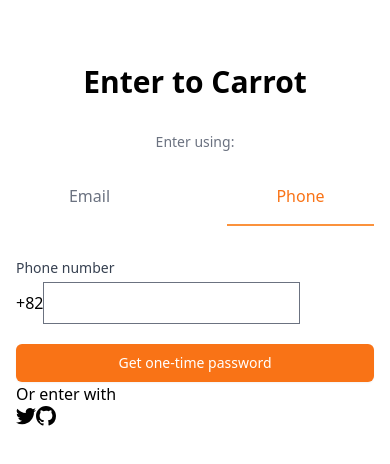
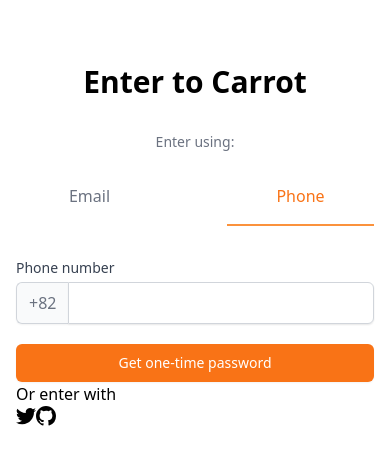
Before and after one commit to kubby159/carrot-market, a Next.js app: page /enter in a window 390 px wide. Both pictures are taken after a click on the button "Phone". Shown: the top 464 px of the page. Built offline with nearby package versions, Linux system fonts and the light colour scheme.

Commit message:
[tailwind] phone UI

```diff
--- a/pages/enter.tsx
+++ b/pages/enter.tsx
@@ -54,9 +54,15 @@
               />
             ) : null}
             {method === "phone" ? (
-              <div>
-                <span>+82</span>
-                <input type="number" required />
+              <div className="flex rounded-md shadow-sm">
+                <span className="flex items-center justify-center px-3 rounded-l-md border border-r-0 border-gray-300 bg-gray-50 text-gray-500 select-none">
+                  +82
+                </span>
+                <input
+                  type="number"
+                  className="appearance-none w-full py-2 px-3 border border-gray-300 rounded-md rounded-l-none shadow-sm placeholder-gray-400 focus:outline-none focus:ring-orange-500 focus:border-orange-500"
+                  required
+                />
               </div>
             ) : null}
           </div>
```
